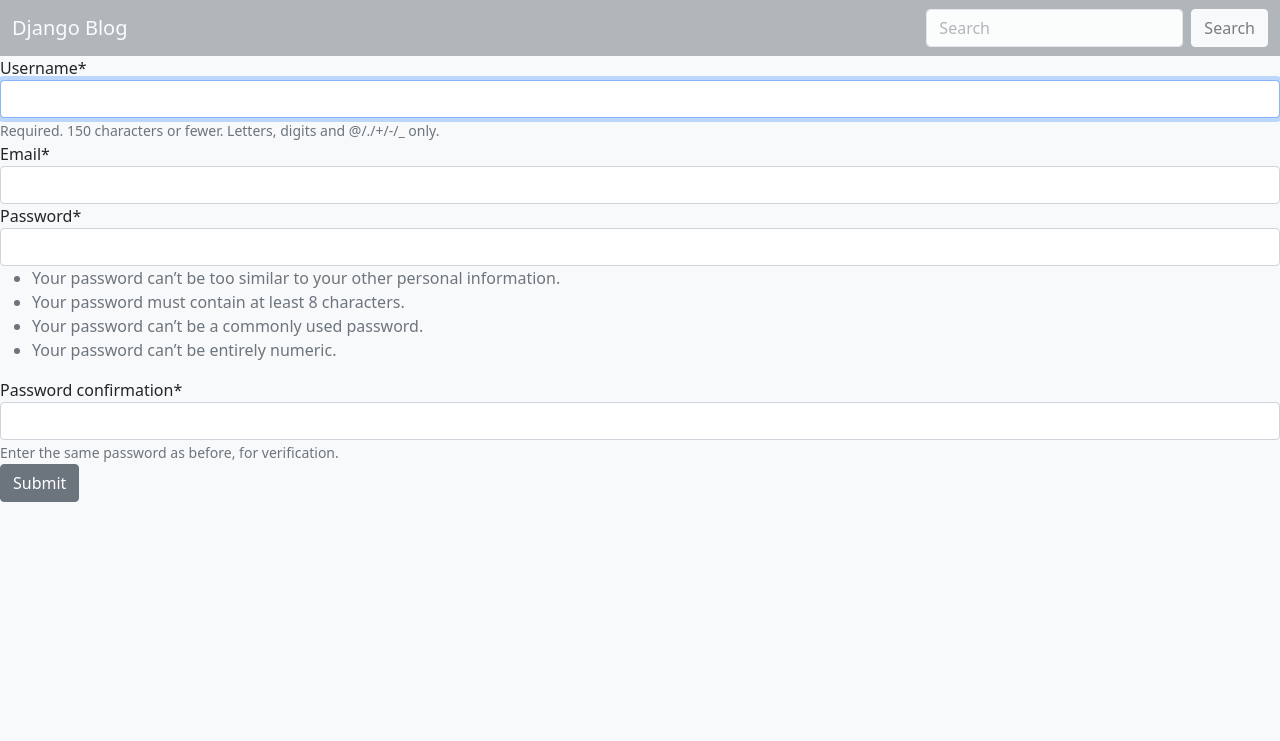
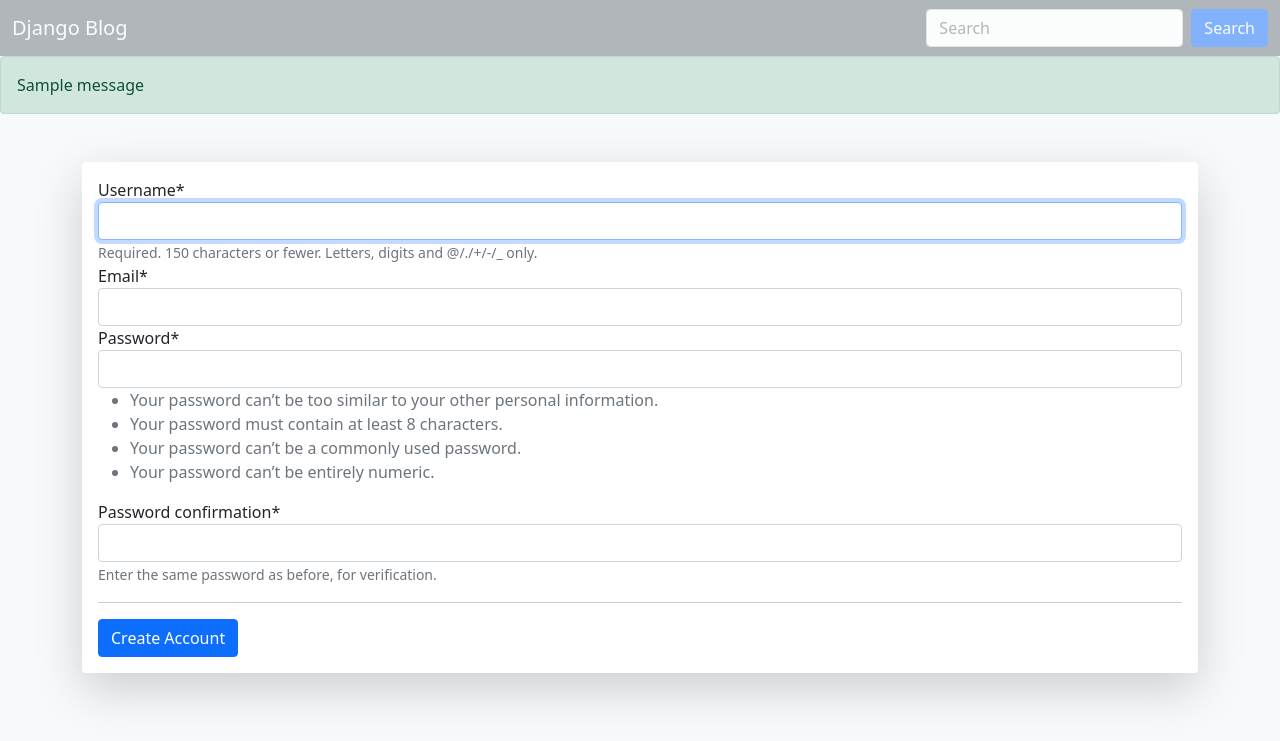
Before and after one commit to palmertt/Django-Blog, a Django app: page /register/ in a window 1280 px wide. Shown: the top 741 px of the page. Run offline with Django 3.2, Linux system fonts and the light colour scheme; tables that the repository leaves empty hold one stand-in row (Sample ...); one stand-in notice (Sample message) is shown; some libraries are stand-ins or nearby versions.

Commit message:
Added account creation and login system

```diff
--- a/django_blog/settings.py
+++ b/django_blog/settings.py
@@ -129,3 +129,6 @@ STATICFILES_DIRS = [os.path.join(BASE_DIR, 'static')]
 STATIC_ROOT = os.path.join(BASE_DIR, 'collected_static')
 
 CRISPY_TEMPLATE_PACK = 'bootstrap4'
+
+LOGIN_REDIRECT_URL = 'index'
+LOGIN_URL = 'login'
--- a/django_blog/urls.py
+++ b/django_blog/urls.py
@@ -16,9 +16,13 @@ Including another URLconf
 from django.contrib import admin
 from django.urls import path, include
 from users import views as user_views
+from django.contrib.auth import views as auth_views
 
 urlpatterns = [
     path('', include('blog.urls')),
     path('register/', user_views.register, name='register'),
+    path('profile/', user_views.profile, name='profile'),
+    path('login/', user_views.LoginFormView.as_view(redirect_authenticated_user=True,), name='login'),
+    path('logout/', auth_views.LogoutView.as_view(template_name='users/logout.html'), name='logout'),
     path('admin/', admin.site.urls),
 ]
--- a/templates/base.html
+++ b/templates/base.html
@@ -25,13 +25,20 @@
 							placeholder="Search"
 							aria-label="Search"
 						/>
-						<button class="btn btn-light" type="submit">
+						<button class="btn btn-primary" type="submit">
 							Search
 						</button>
 					</form>
 				</div>
 			</nav>
 		</header>
+		{% if messages %}
+			{% for message in messages %}
+				<div class="alert alert-{{ message.tags }}">
+					{{ message }}
+				</div>
+			{% endfor %}
+		{% endif %}
 		{% block body %}{% endblock body %} {% load static %}
 		<script
 			src="https://cdn.jsdelivr.net/npm/@popperjs/core@2.9.3/dist/umd/popper.min.js"
--- /dev/null
+++ b/users/templates/users/profile.html
@@ -0,0 +1,6 @@
+{% extends 'base.html' %}
+{% block title %}Django Blog - {{ user.username }}{% endblock title %}
+
+{% block body %}
+<h1>{{ user.username }}</h1>
+{% endblock body %}
--- a/users/templates/users/register.html
+++ b/users/templates/users/register.html
@@ -3,9 +3,14 @@
 {% block title %}Django Blog - Register{% endblock title %}
 
 {% block body %}
-<form class="form-group" method="post">
-	{% csrf_token %}
-    {{ form|crispy }}
-	<button type="button" class="btn btn-secondary">Submit</button>
-</form>
+<div class="container">
+    <div class="shadow-lg p-3 mb-5 mt-5 bg-white rounded">
+        <form class="form-group" method="post">
+	        {% csrf_token %}
+            {{ form|crispy }}
+            <hr>
+	        <button type="submit" class="btn btn-primary">Create Account</button>
+        </form>
+    </div>
+</div>
 {% endblock body %}
--- a/users/views.py
+++ b/users/views.py
@@ -1,5 +1,9 @@
 from django.shortcuts import redirect, render
 from .forms import RegisterForm
+from django.contrib import messages
+from django.contrib.messages.views import SuccessMessageMixin
+from django.contrib.auth.decorators import login_required
+from django.contrib.auth.views import LoginView
 
 # Create your views here.
 def register(request):
@@ -7,7 +11,18 @@ def register(request):
         form = RegisterForm(request.POST)
         if form.is_valid():
             form.save()
-            return redirect('')
+            username = form.cleaned_data.get('username')
+            messages.success(request, f'Account created for {username}!')
+            return redirect('login')
     else:
         form = RegisterForm()
     return render(request, 'users/register.html', {'form': form})
+
+@login_required
+def profile(request):
+    return render(request, 'users/profile.html')
+
+class LoginFormView(SuccessMessageMixin, LoginView):
+    template_name = 'users/login.html'
+    success_url = 'index'
+    success_message = "You were successfully logged in."
```
Also changed, not shown: other parts of templates/base.html (+1 -1 lines), blog/templates/blog/index.html (+5 -2 lines), users/templates/users/login.html (added, +16 -0 lines), users/templates/users/logout.html (added, +10 -0 lines).
